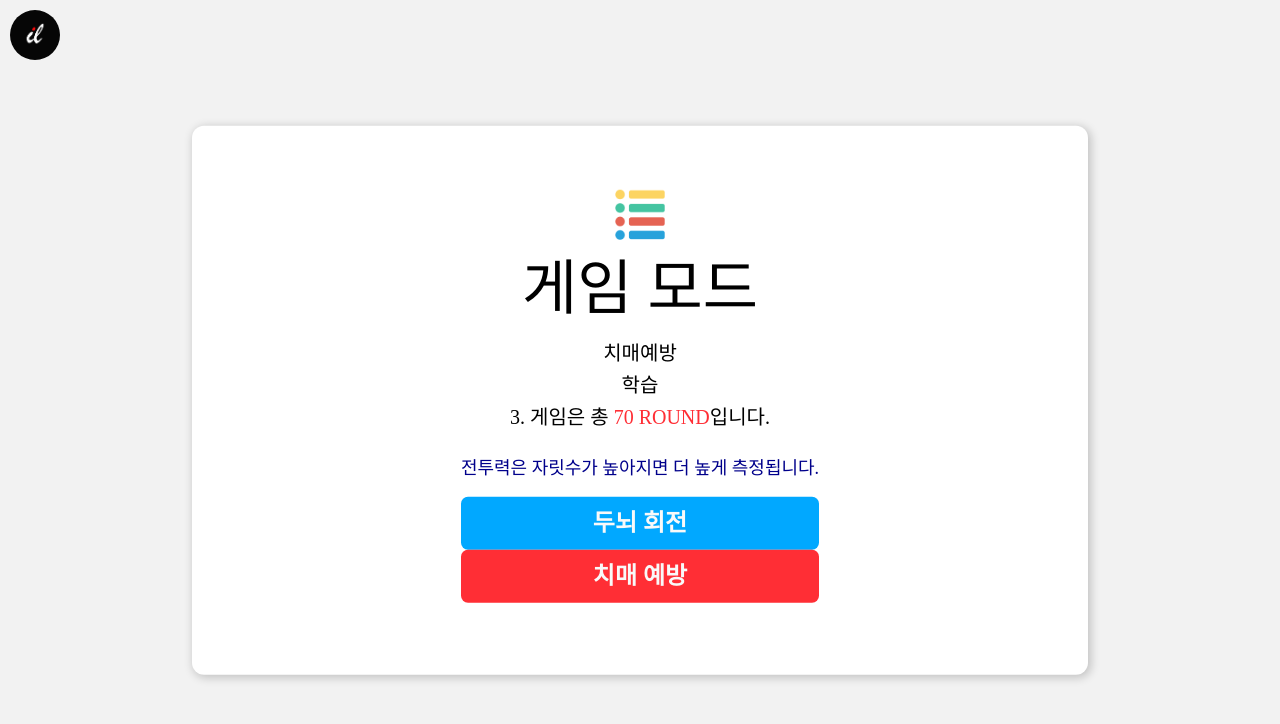
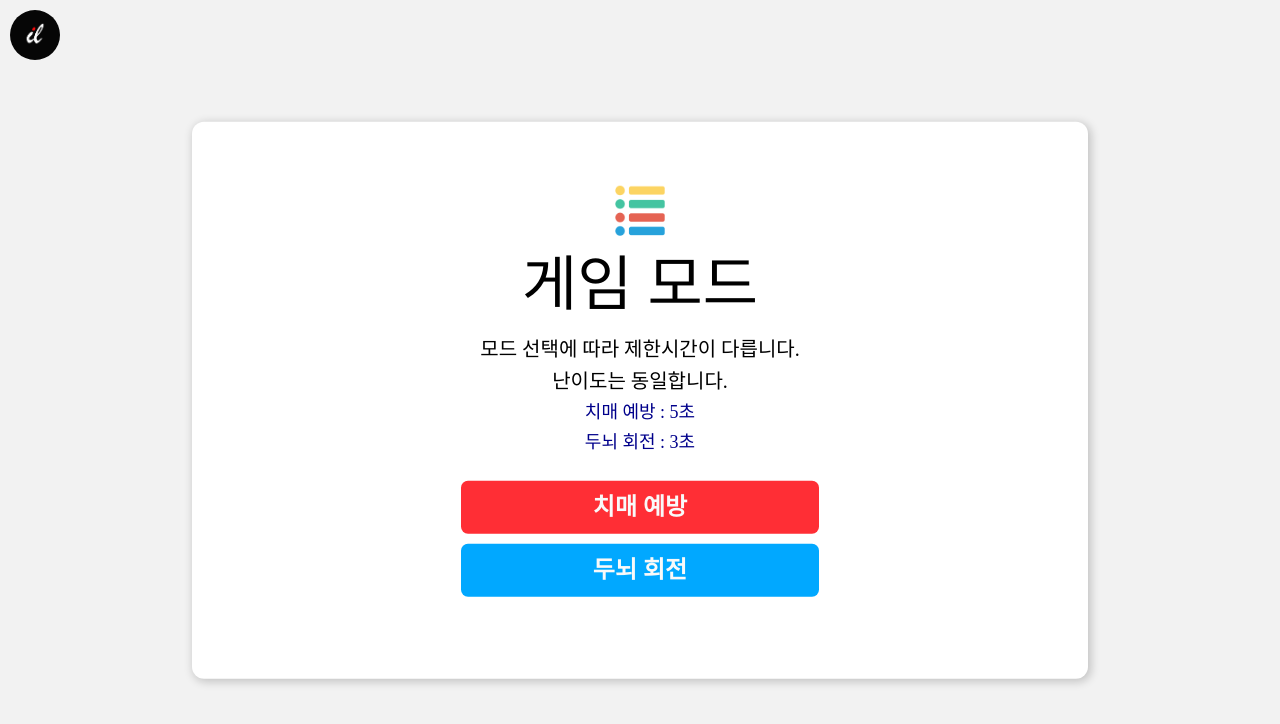
Before and after one commit to tooooo1/whoplus, a React (Create React App) app: page /mode in a window 1280 px wide. Shown: the top 724 px of the page. Built offline with nearby package versions, Linux system fonts and the light colour scheme; a web font is replaced by a local one.

Commit message:
refactor : Mode Page 구체화

```diff
--- a/src/pages/Mode/index.jsx
+++ b/src/pages/Mode/index.jsx
@@ -1,6 +1,5 @@
-import React, { useState } from 'react';
+import React from 'react';
 import { useNavigate } from "react-router-dom";
-import { inputData } from '../../features/nicknameSlice';
 import { useDispatch } from 'react-redux';
 import { Positioner } from '../../components/Wrapper/styled'
 import Button from '../../components/Button'
@@ -9,28 +8,30 @@ import { rountReset } from '../../features/roundSlice';
 import { powerReset } from '../../features/powerSlice';
 import { nicknameReset } from '../../features/nicknameSlice';
 import { timeReset } from '../../features/timeSlice';
+import { brainChoice, dementiaChoice } from '../../features/versionSlice';
 
-const Ready = () => {
-    const imgUrl = "https://img.icons8.com/color/48/000000/box-important--v1.png"
-    const [value, setValue] = useState('');
-    const [login, setLogin] = useState(false);
+const Mode = () => {
     const dispatch = useDispatch();
     let navigate = useNavigate();
 
-    const loginClick = (e) => {
-        if(value.trim().length === 0)
-		{
-			alert("닉네임을 입력해주세요.");
-			setValue("");
-			return;
-        }
 
-        setLogin(!login);
+    const DementiaVersion = () => {
         dispatch(rountReset())
         dispatch(powerReset())
         dispatch(nicknameReset())
         dispatch(timeReset())
-        dispatch(inputData(value));
+
+        dispatch(dementiaChoice())
+        navigate("/play")
+    }
+
+    const BrainVersion = () => {
+        dispatch(rountReset())
+        dispatch(powerReset())
+        dispatch(nicknameReset())
+        dispatch(timeReset())
+
+        dispatch(brainChoice())
         navigate("/play")
     }
 
@@ -41,17 +42,17 @@ const Ready = () => {
                 <Styled.Img><img src="img/options.png" alt='options' width={50} /></Styled.Img>
                 <Styled.Title>게임 모드</Styled.Title>
 
-                <Styled.Text>치매예방</Styled.Text>
-                <Styled.Text>학습</Styled.Text>
-                <Styled.Text id='last'>3. 게임은 총<Styled.Color> 70 ROUND</Styled.Color>입니다.</Styled.Text>
-                <Styled.Ex id='last'> 전투력은 자릿수가 높아지면 더 높게 측정됩니다.</Styled.Ex>
+                <Styled.Text>모드 선택에 따라 제한시간이 다릅니다.</Styled.Text>
+                <Styled.Text>난이도는 동일합니다.</Styled.Text>
+                <Styled.Ex id='last'> 치매 예방 : 5초 </Styled.Ex>
+                <Styled.Ex id='last'> 두뇌 회전 : 3초 </Styled.Ex>
                 <Styled.InputWrapper>
-                    <Button color="#01a8ff" onClick={loginClick}>두뇌 회전</Button>
-                    <Button color="#ff2e35" onClick={loginClick}>치매 예방</Button>
+                    <Button color="#ff2e35" id="list" onClick={DementiaVersion}>치매 예방</Button>
+                    <Button color="#01a8ff" id="list" onClick={BrainVersion}>두뇌 회전</Button>
                 </Styled.InputWrapper>
             </Styled.Wrapper>
         </Positioner>
     )
 };
 
-export default Ready;
+export default Mode;
```
